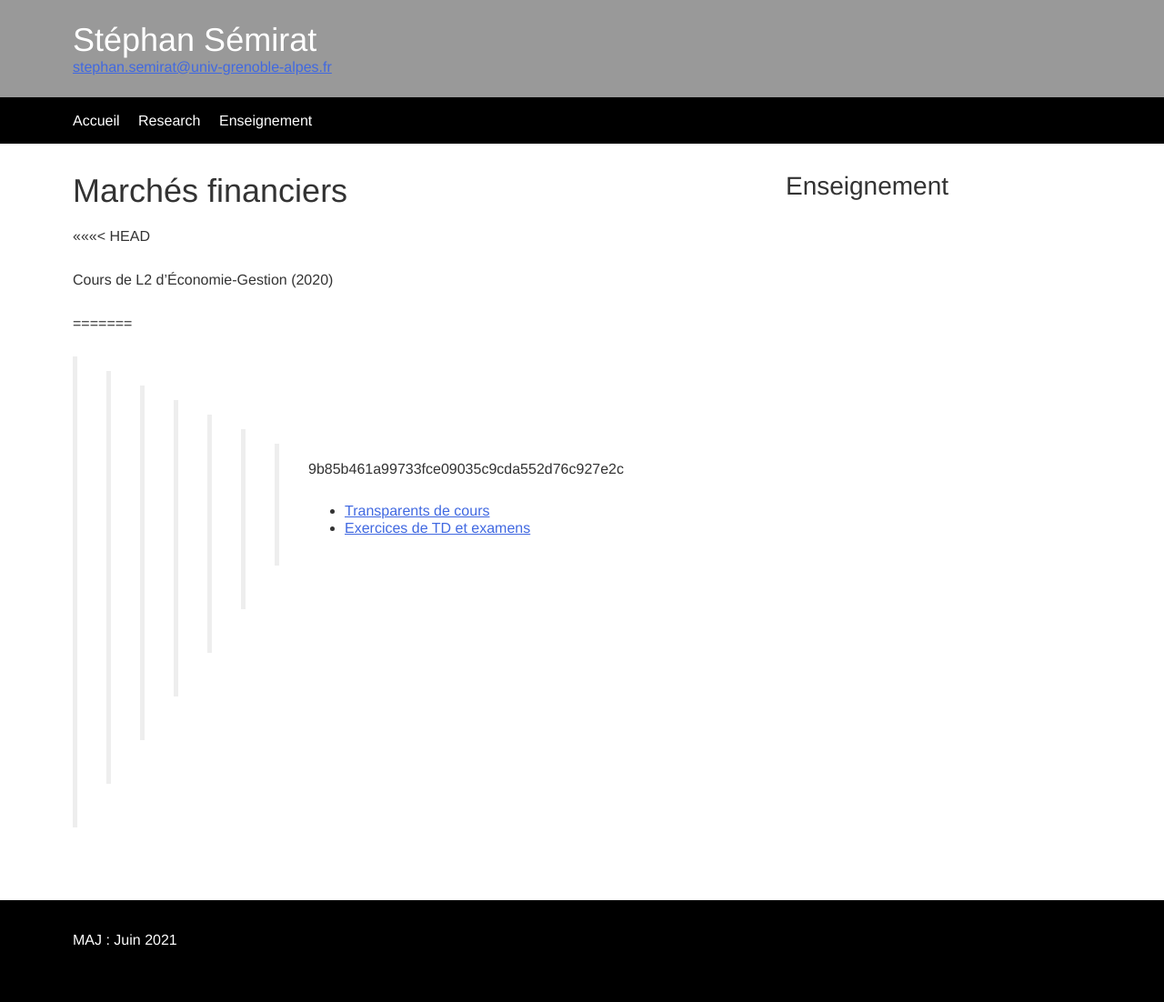
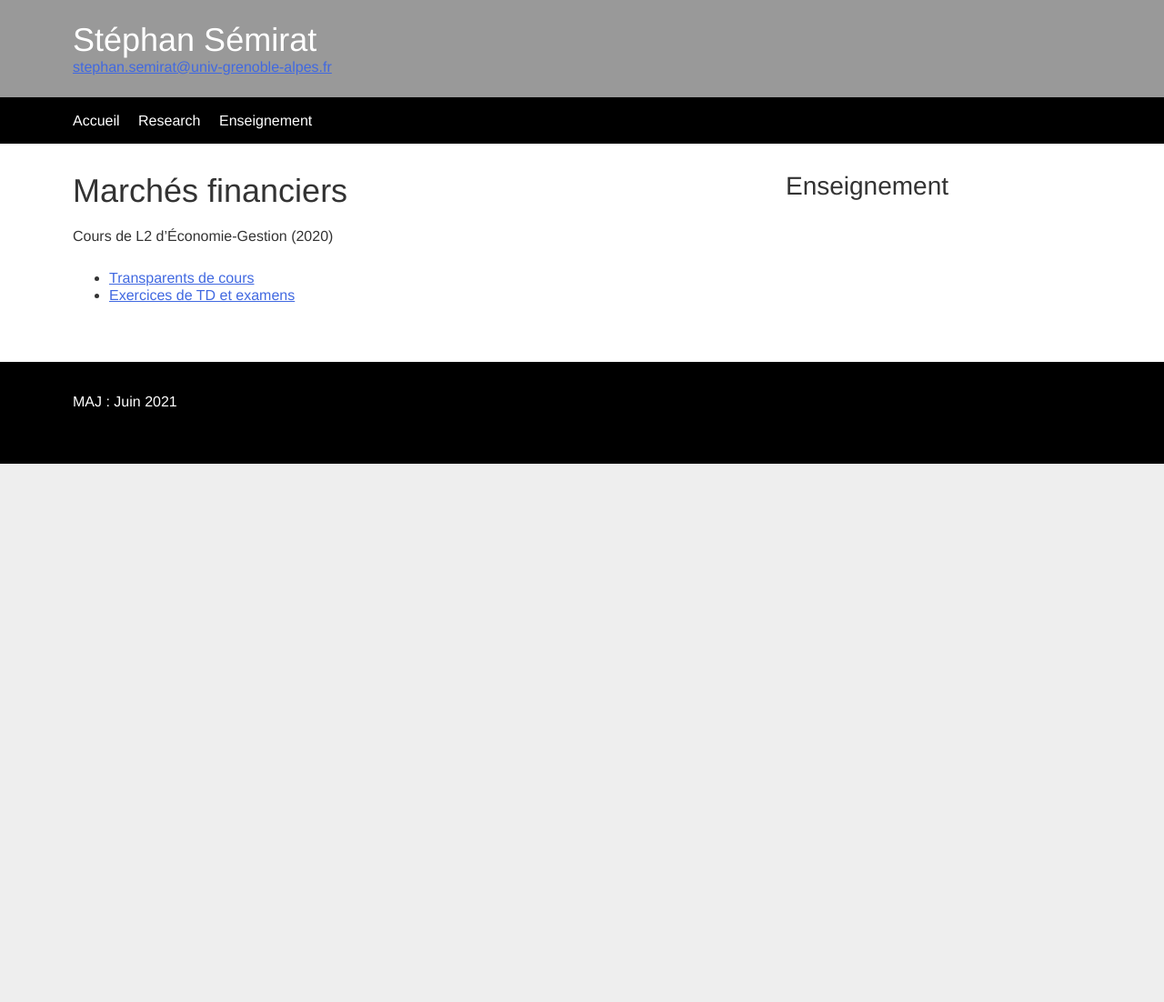
Before and after one commit to ssemirat/ssemirat.github.io, a Jekyll site: the page built from enseignement.md, in a window 1280 px wide. Shown: the whole page at 91% size. Built offline with Jekyll 4.4.1, drawn with Linux system fonts in a browser that asks for light colours; after the commit the page ends 900 px from its top, so only the background shows below that.

Commit message:
modified:   enseignement.md 	modified:   index.md

```diff
--- a/enseignement.md
+++ b/enseignement.md
@@ -4,11 +4,8 @@ layout: "default"
 ---
 
 # Marchés financiers
-<<<<<<< HEAD
 
 Cours de L2 d'&Eacute;conomie-Gestion (2020)
 
-=======
->>>>>>> 9b85b461a99733fce09035c9cda552d76c927e2c
 - <a href="https://cloud.univ-grenoble-alpes.fr/index.php/s/AfPz7eLwXSfFzd4">Transparents de cours</a>
 - <a href="https://cloud.univ-grenoble-alpes.fr/index.php/s/FXoii3DGpZXDJCY">Exercices de TD et examens</a>
```
Also changed, not shown: index.md (+0 -4 lines).
